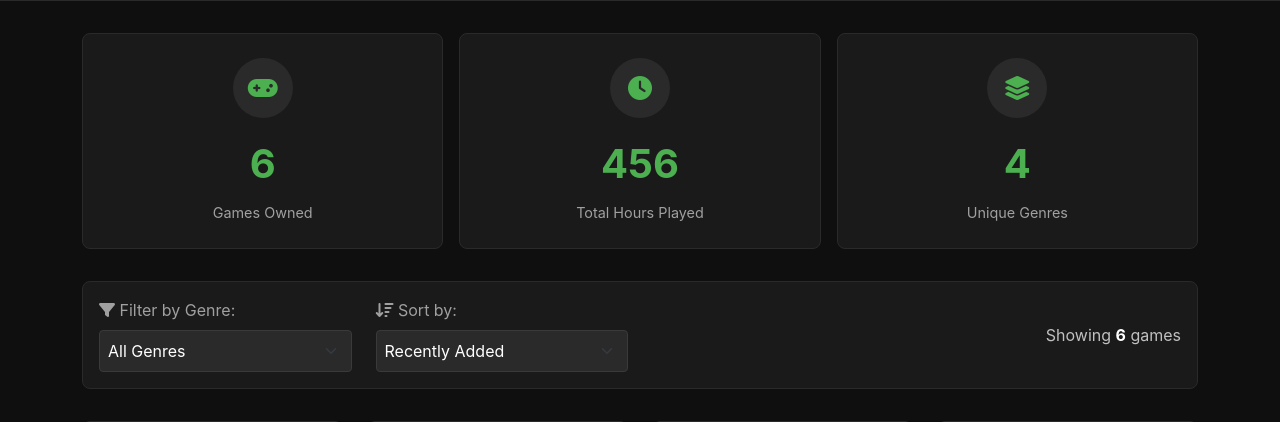
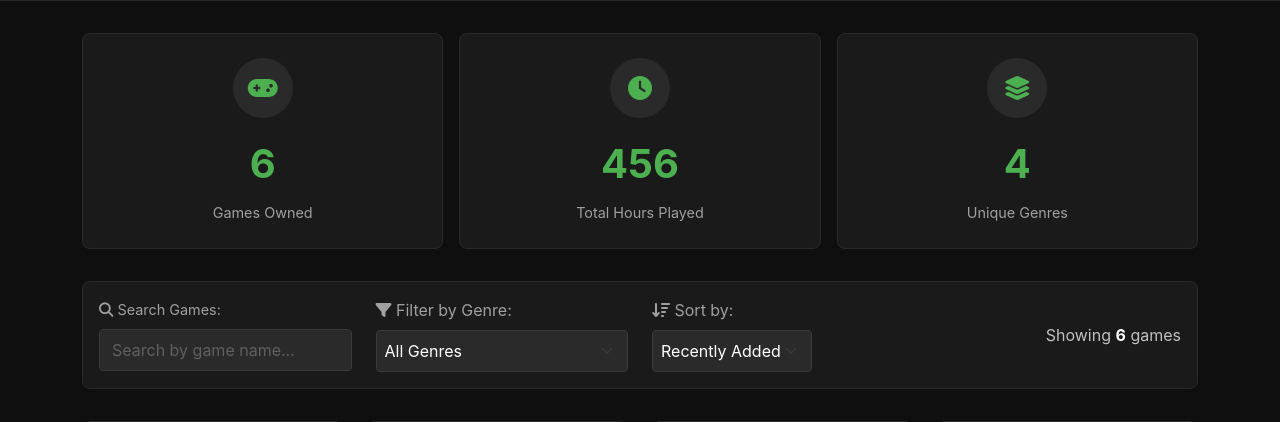
Before and after one commit to aliboron/256-487-projects, a PHP site: page /library.php in a window 1280 px wide. Shown: the part 273-695 px from the top of the page. Run offline with PHP 8.4, Linux system fonts and the light colour scheme; some libraries are stand-ins or nearby versions.

Commit message:
feat: add search component and refactor css files

```diff
--- /dev/null
+++ b/256-php/frontend/components/search_input.php
@@ -0,0 +1,22 @@
+<?php
+/**
+ * Search Input Component
+ *
+ * @param string $placeholder - Placeholder text (default: "Search by game name...")
+ * @param string $inputId - ID for the input element (default: "searchInput")
+ */
+
+$placeholderText = $placeholder ?? 'Search by game name...';
+$searchInputId = $inputId ?? 'searchInput';
+?>
+
+<div class="search-input-wrapper">
+    <label class="mb-2" for="<?php echo htmlspecialchars($searchInputId); ?>">
+        <i class="fa-solid fa-magnifying-glass"></i> Search Games:
+    </label>
+    <input
+        type="text"
+        id="<?php echo htmlspecialchars($searchInputId); ?>"
+        class="form-control search-input"
+        placeholder="<?php echo htmlspecialchars($placeholderText); ?>">
+</div>
--- /dev/null
+++ b/256-php/frontend/css/common.css
@@ -0,0 +1,74 @@
+/* Common Base Styles - Shared across all pages */
+
+* {
+    margin: 0;
+    padding: 0;
+    box-sizing: border-box;
+}
+
+body {
+    background-color: #0f0f0f;
+    color: #ffffff;
+    font-family: -apple-system, BlinkMacSystemFont, 'Segoe UI', Roboto, Oxygen, Ubuntu, Cantarell, sans-serif;
+}
+
+/* Hero Section */
+.hero-section {
+    background-color: #1a1a1a;
+    padding: 3rem 0;
+    margin-bottom: 2rem;
+    border-bottom: 1px solid #2a2a2a;
+}
+
+.hero-section h1 {
+    font-size: 2.5rem;
+    font-weight: 700;
+    margin-bottom: 0.5rem;
+}
+
+.hero-section p {
+    color: #a0a0a0;
+    font-size: 1.1rem;
+}
+
+/* Filter Section */
+.filter-section {
+    background-color: #1a1a1a;
+    padding: 1rem;
+    border-radius: 8px;
+    margin-bottom: 2rem;
+    border: 1px solid #2a2a2a;
+}
+
+.filter-section label {
+    color: #a0a0a0;
+    margin-right: 0.5rem;
+}
+
+.filter-section select,
+.filter-section .form-select {
+    background-color: #2a2a2a;
+    color: #ffffff;
+    border: 1px solid #3a3a3a;
+    padding: 0.5rem;
+    border-radius: 4px;
+}
+
+.filter-section .form-select:focus {
+    background-color: #2a2a2a;
+    color: #ffffff;
+    border-color: #4a4a4a;
+    box-shadow: none;
+}
+
+/* Game Count Display */
+#gameCount,
+.game-count {
+    color: #c0c0c0 !important;
+    font-size: 1rem;
+}
+
+#gameCount strong,
+.game-count strong {
+    color: #ffffff !important;
+}
--- a/256-php/frontend/css/library.css
+++ b/256-php/frontend/css/library.css
@@ -1,71 +1,4 @@
-* {
-    margin: 0;
-    padding: 0;
-    box-sizing: border-box;
-}
-
-body {
-    background-color: #0f0f0f;
-    color: #ffffff;
-    font-family: -apple-system, BlinkMacSystemFont, 'Segoe UI', Roboto, Oxygen,
-        Ubuntu, Cantarell, sans-serif;
-}
-
-.hero-section {
-    background-color: #1a1a1a;
-    padding: 3rem 0;
-    margin-bottom: 2rem;
-    border-bottom: 1px solid #2a2a2a;
-}
-
-.hero-section h1 {
-    font-size: 2.5rem;
-    font-weight: 700;
-    margin-bottom: 0.5rem;
-}
-
-.hero-section p {
-    color: #a0a0a0;
-    font-size: 1.1rem;
-}
-
-.filter-section {
-    background-color: #1a1a1a;
-    padding: 1rem;
-    border-radius: 8px;
-    margin-bottom: 2rem;
-    border: 1px solid #2a2a2a;
-}
-
-.filter-section label {
-    color: #a0a0a0;
-    margin-right: 0.5rem;
-}
-
-.filter-section select,
-.filter-section .form-select {
-    background-color: #2a2a2a;
-    color: #ffffff;
-    border: 1px solid #3a3a3a;
-    padding: 0.5rem;
-    border-radius: 4px;
-}
-
-.filter-section .form-select:focus {
-    background-color: #2a2a2a;
-    color: #ffffff;
-    border-color: #4a4a4a;
-    box-shadow: none;
-}
-
-.game-count {
-    color: #c0c0c0 !important;
-    font-size: 1rem;
-}
-
-.game-count strong {
-    color: #ffffff !important;
-}
+/* Library Page Specific Styles */
 
 .empty-library {
     text-align: center;
--- /dev/null
+++ b/256-php/frontend/css/search_input.css
@@ -0,0 +1,37 @@
+/* Search Input Component Styles */
+
+.search-input-wrapper {
+    width: 100%;
+}
+
+.search-input-wrapper label {
+    color: #a0a0a0;
+    font-size: 0.9rem;
+    display: block;
+}
+
+.search-input {
+    background-color: #2a2a2a;
+    border: 1px solid #3a3a3a;
+    color: #ffffff;
+    padding: 0.5rem 0.75rem;
+    border-radius: 4px;
+    width: 100%;
+    transition: all 0.3s ease;
+}
+
+.search-input:focus {
+    background-color: #2a2a2a;
+    border-color: #4CAF50;
+    color: #ffffff;
+    box-shadow: 0 0 0 0.2rem rgba(76, 175, 80, 0.25);
+    outline: none;
+}
+
+.search-input::placeholder {
+    color: #606060;
+}
+
+.search-input:hover {
+    border-color: #4a4a4a;
+}
--- a/256-php/frontend/library.php
+++ b/256-php/frontend/library.php
@@ -73,7 +73,9 @@ foreach ($libraryGames as $game) {
     <title>CTIS256 - My Library - Game Store</title>
     <link rel="stylesheet" href="https://cdnjs.cloudflare.com/ajax/libs/font-awesome/6.5.2/css/all.min.css">
     <link rel="stylesheet" href="vendor/twbs/bootstrap/dist/css/bootstrap.min.css">
+    <link rel="stylesheet" href="css/common.css">
     <link rel="stylesheet" href="css/navbar.css">
+    <link rel="stylesheet" href="css/search_input.css">
     <link rel="stylesheet" href="css/stat_card.css">
     <link rel="stylesheet" href="css/game_card.css">
     <link rel="stylesheet" href="css/library.css">
@@ -119,6 +121,9 @@ foreach ($libraryGames as $game) {
         <div class="filter-section">
             <div class="row align-items-center">
                 <div class="col-md-3">
+                    <?php include 'components/search_input.php'; ?>
+                </div>
+                <div class="col-md-3">
                     <label class="mb-2" for="genreFilter"><i class="fa-solid fa-filter"></i> Filter by Genre:</label>
                     <select id="genreFilter" class="form-select">
                         <option value="all">All Genres</option>
@@ -134,7 +139,7 @@ foreach ($libraryGames as $game) {
                         <?php endforeach; ?>
                     </select>
                 </div>
-                <div class="col-md-3">
+                <div class="col-md-2">
                     <label class="mb-2" for="sortBy"><i class="fa-solid fa-arrow-down-wide-short"></i> Sort by:</label>
                     <select id="sortBy" class="form-select">
                         <option value="recent">Recently Added</option>
@@ -142,7 +147,7 @@ foreach ($libraryGames as $game) {
                         <option value="name">Name (A-Z)</option>
                     </select>
                 </div>
-                <div class="col-md-6 text-end">
+                <div class="col-md-4 text-end">
                     <span id="gameCount" class="game-count">
                         Showing <strong><?php echo count($libraryGames); ?></strong> games
                     </span>
@@ -172,22 +177,27 @@ foreach ($libraryGames as $game) {
 
     <script src="vendor/twbs/bootstrap/dist/js/bootstrap.bundle.min.js"></script>
     <script>
-        // Genre filter functionality
+        // Filter, sort, and search functionality
+        const searchInput = document.getElementById('searchInput');
         const genreFilter = document.getElementById('genreFilter');
         const sortBy = document.getElementById('sortBy');
         const gameItems = document.querySelectorAll('.game-item');
         const gameCount = document.getElementById('gameCount');
 
         function filterAndSort() {
+            const searchTerm = searchInput.value.toLowerCase();
             const selectedGenre = genreFilter.value;
             const sortOrder = sortBy.value;
             let visibleGames = [];
 
             // Filter games
             gameItems.forEach(item => {
+                const gameName = item.getAttribute('data-name').toLowerCase();
                 const gameGenre = item.getAttribute('data-genre');
+                const matchesSearch = gameName.includes(searchTerm);
+                const matchesGenre = selectedGenre === 'all' || gameGenre === selectedGenre;
 
-                if (selectedGenre === 'all' || gameGenre === selectedGenre) {
+                if (matchesSearch && matchesGenre) {
                     item.classList.remove('hidden');
                     visibleGames.push(item);
                 } else {
@@ -221,6 +231,7 @@ foreach ($libraryGames as $game) {
                 `Showing <strong>${visibleGames.length}</strong> game${visibleGames.length !== 1 ? 's' : ''}`;
         }
 
+        searchInput.addEventListener('input', filterAndSort);
         genreFilter.addEventListener('change', filterAndSort);
         sortBy.addEventListener('change', filterAndSort);
     </script>
```
Also changed, not shown: 256-php/frontend/css/index.css (+1 -62 lines), 256-php/frontend/index.php (+24 -8 lines).
